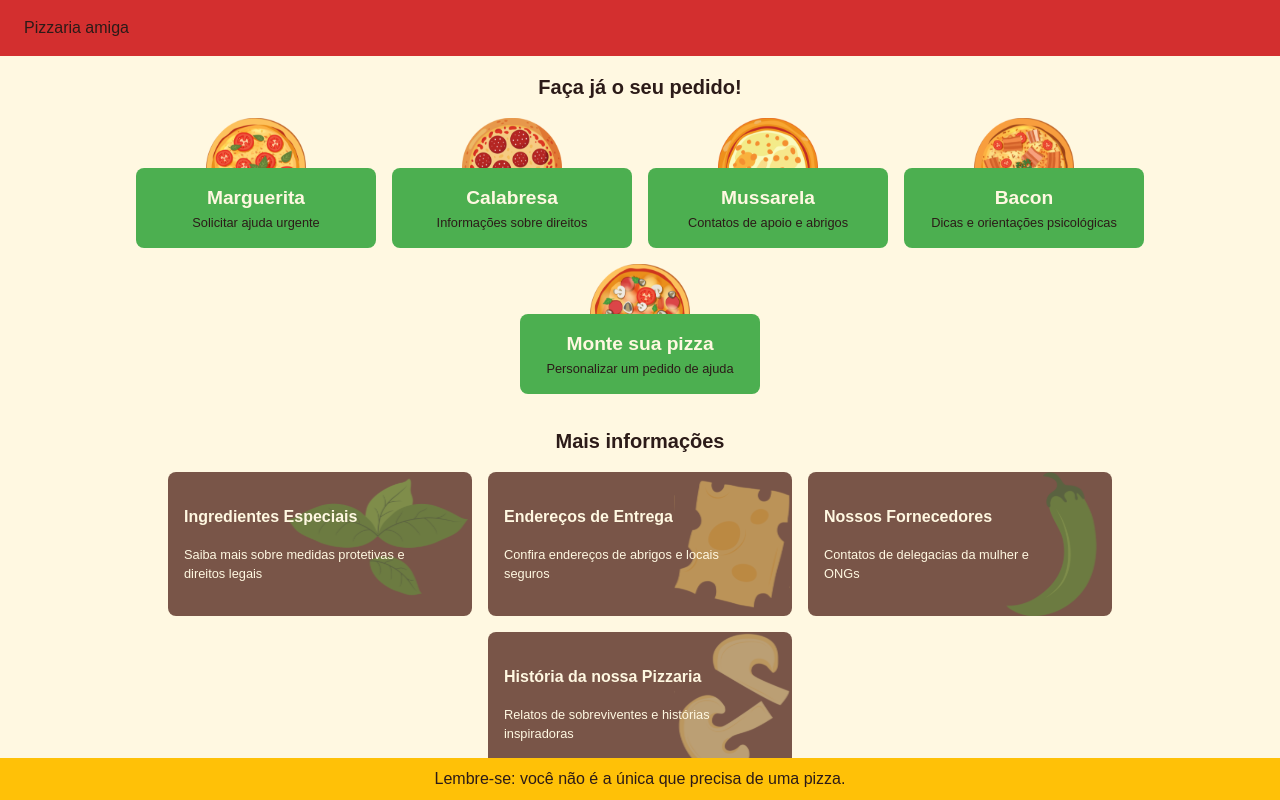
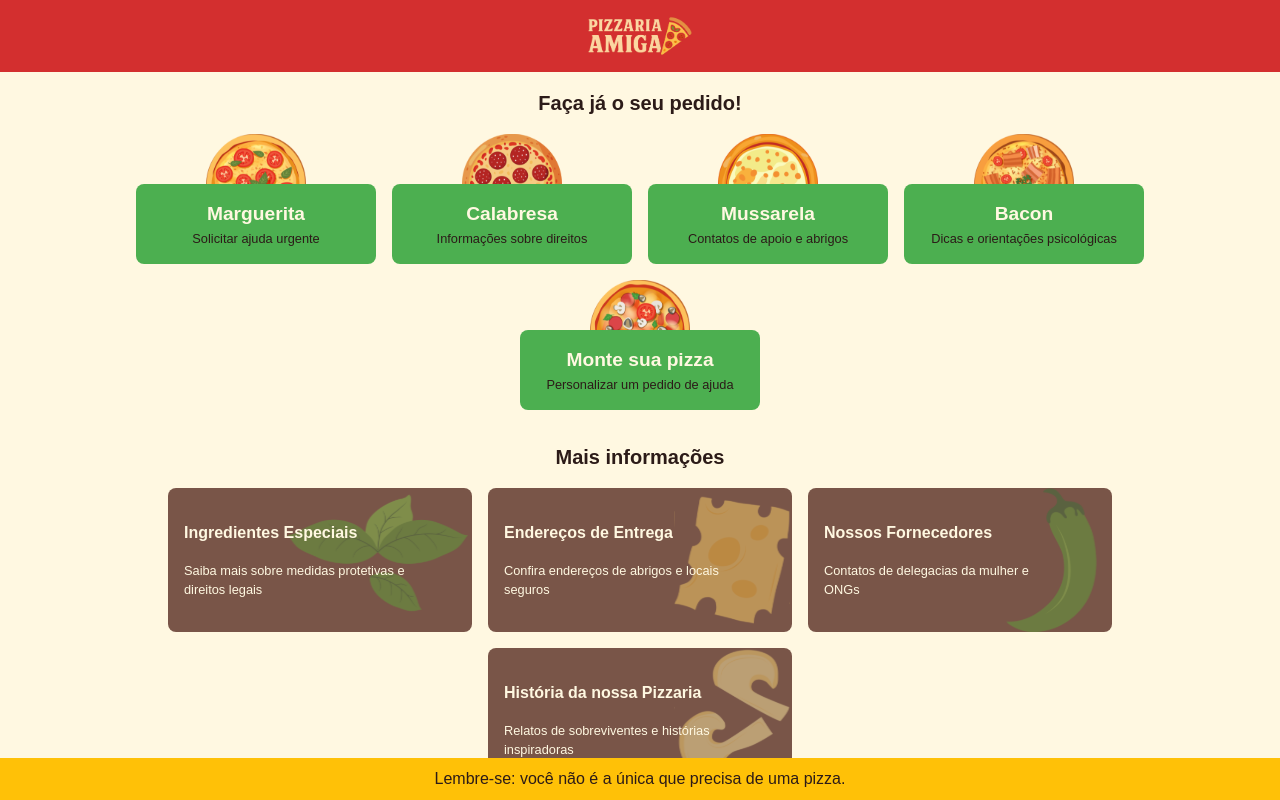
Before and after one commit to gabisanfilippo/pizzaria-amiga, a React (Vite) app: page / in a window 1280 px wide. Built offline with nearby package versions, Linux system fonts and the light colour scheme.

Commit message:
feat: add logo image and refactor HeaderLayout for improved navigation

```diff
--- a/src/layouts/components/HeaderLayout/index.tsx
+++ b/src/layouts/components/HeaderLayout/index.tsx
@@ -1,7 +1,12 @@
-import { Box } from "@mui/material";
+import { useNavigate } from "react-router-dom";
+import { Box, Stack } from "@mui/material";
+
+import logo from "../../../assets/pngs/logo-pizzaria-amiga.png";
+import { HOME } from "../../../constants/paths";
 import { customColors } from "../../../theme";
 
 export const HeaderLayout = () => {
+  const navigate = useNavigate();
   return (
     <Box
       bgcolor={customColors["red-tomato"].main}
@@ -11,9 +16,18 @@ export const HeaderLayout = () => {
       px={3}
       py={2}
     >
-      <Box component="section" maxWidth="1500px" mx="auto" width="100%">
-        Pizzaria amiga
-      </Box>
+      <Stack
+        justifyContent="center"
+        component="section"
+        maxWidth="1500px"
+        direction="row"
+        width="100%"
+        mx="auto"
+      >
+        <Stack onClick={() => navigate(HOME)} sx={{ cursor: "pointer" }}>
+          <img src={logo} alt="Logo - Pizzaria Amiga" height="40px" />
+        </Stack>
+      </Stack>
     </Box>
   );
 };
```
Also changed, not shown: src/assets/pngs/logo-pizzaria-amiga.png (added).
